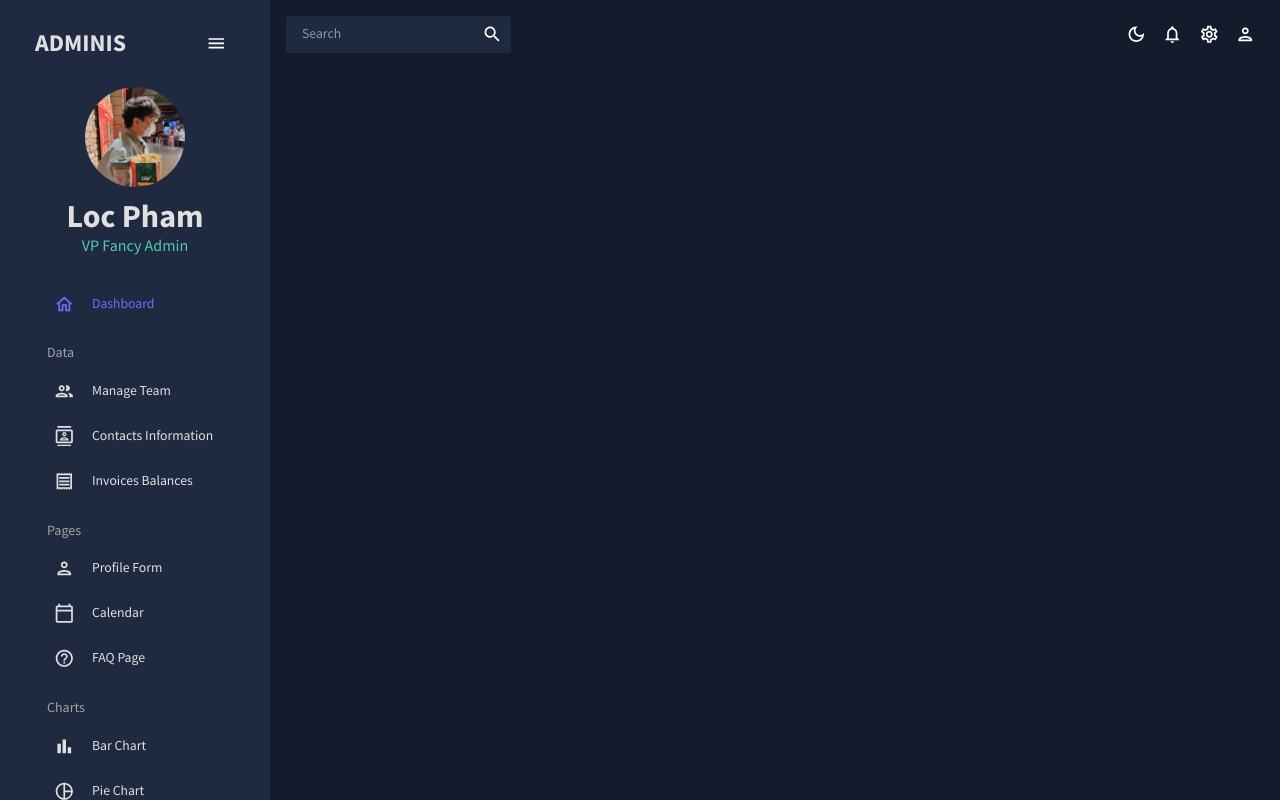
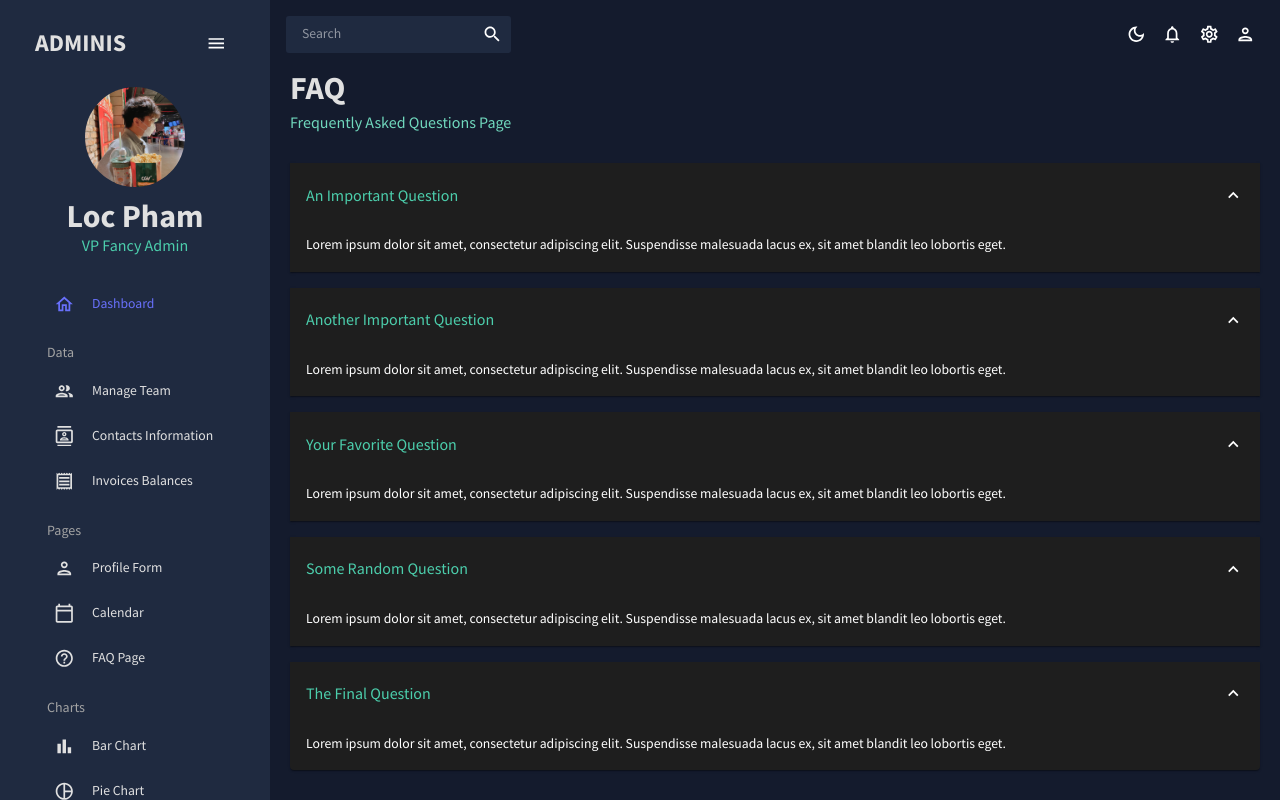
Before and after one commit to locpham050100/admin-dashboard, a React (Create React App) app: page /faq in a window 1280 px wide. Built offline with nearby package versions, Linux system fonts and the light colour scheme.

Commit message:
FAQ Page with MUI Accordion

```diff
--- a/package.json
+++ b/package.json
@@ -7,7 +7,9 @@
     "@emotion/styled": "^11.10.5",
     "@fullcalendar/core": "^6.0.0",
     "@fullcalendar/daygrid": "^6.0.0",
+    "@fullcalendar/interaction": "^6.0.1",
     "@fullcalendar/list": "^6.0.0",
+    "@fullcalendar/react": "^6.0.1",
     "@fullcalendar/timegrid": "^6.0.0",
     "@mui/icons-material": "^5.11.0",
     "@mui/material": "^5.11.0",
--- a/src/App.js
+++ b/src/App.js
@@ -13,9 +13,9 @@
 import Form from "./scenes/form";
 // import Line from "./scenes/line";
 // import Pie from "./scenes/pie";
-// import FAQ from "./scenes/faq";
+import FAQ from "./scenes/faq";
 // import Geography from "./scenes/geography";
-// import Calendar from "./scenes/calendar/calendar";
+import Calendar from "./scenes/calendar/calendar";
 
 function App() {
   const [theme, colorMode] = useMode();
@@ -37,8 +37,8 @@
               {/* <Route path="/bar" element={<Bar />} /> */}
               {/* <Route path="/pie" element={<Pie />} /> */}
               {/* <Route path="/line" element={<Line />} /> */}
-              {/* <Route path="/faq" element={<FAQ />} /> */}
-              {/* <Route path="/calendar" element={<Calendar />} /> */}
+              <Route path="/faq" element={<FAQ />} />
+              <Route path="/calendar" element={<Calendar />} />
               {/* <Route path="/geography" element={<Geography />} /> */}
             </Routes>
           </main>
--- a/src/index.css
+++ b/src/index.css
@@ -8,6 +8,7 @@
   height: 100%;
   width: 100%;
   font-family: "Source Sans Pro", sans-serif;
+  overflow-y: scroll;
 }
 
 .app {
@@ -16,7 +17,7 @@
 }
 
 ::-webkit-scrollbar {
-  width: 10px;
+  display: none;
 }
 
 /* Track */
--- /dev/null
+++ b/src/scenes/calendar/calendar.jsx
@@ -0,0 +1,132 @@
+import { useState } from "react";
+import FullCalendar from "@fullcalendar/react";
+import { formatDate } from '@fullcalendar/core'
+import dayGridPlugin from "@fullcalendar/daygrid";
+import timeGridPlugin from "@fullcalendar/timegrid";
+import interactionPlugin from "@fullcalendar/interaction";
+import listPlugin from "@fullcalendar/list";
+import {
+  Box,
+  List,
+  ListItem,
+  ListItemText,
+  Typography,
+  useTheme,
+} from "@mui/material";
+import Header from "../../components/Header";
+import { tokens } from "../../theme";
+
+const Calendar = () => {
+  const theme = useTheme();
+  const colors = tokens(theme.palette.mode);
+  const [currentEvents, setCurrentEvents] = useState([]);
+
+  const handleDateClick = (selected) => {
+    const title = prompt("Please enter a new title for your event");
+    const calendarApi = selected.view.calendar;
+    calendarApi.unselect();
+
+    if (title) {
+      calendarApi.addEvent({
+        id: `${selected.dateStr}-${title}`,
+        title,
+        start: selected.startStr,
+        end: selected.endStr,
+        allDay: selected.allDay,
+      });
+    }
+  };
+
+  const handleEventClick = (selected) => {
+    if (
+      window.confirm(
+        `Are you sure you want to delete the event '${selected.event.title}'`
+      )
+    ) {
+      selected.event.remove();
+    }
+  };
+
+  return (
+    <Box m="0 20px">
+      <Header title="Calendar" subtitle="Full Calendar Interactive Page" />
+
+      <Box display="flex" justifyContent="space-between">
+        {/* CALENDAR SIDEBAR */}
+        <Box
+          flex="1 1 20%"
+          backgroundColor={colors.primary[400]}
+          p="15px"
+          borderRadius="4px"
+        >
+          <Typography variant="h5">Events</Typography>
+          <List>
+            {currentEvents.map((event) => (
+              <ListItem
+                key={event.id}
+                sx={{
+                  backgroundColor: colors.greenAccent[500],
+                  margin: "10px 0",
+                  borderRadius: "2px",
+                }}
+              >
+                <ListItemText
+                  primary={event.title}
+                  secondary={
+                    <Typography>
+                      {formatDate(event.start, {
+                        year: "numeric",
+                        month: "short",
+                        day: "numeric",
+                      })}
+                    </Typography>
+                  }
+                />
+              </ListItem>
+            ))}
+          </List>
+        </Box>
+
+        {/* CALENDAR */}
+        <Box flex="1 1 100%" ml="15px">
+          <FullCalendar
+            height="75vh"
+            plugins={[
+              dayGridPlugin,
+              timeGridPlugin,
+              interactionPlugin,
+              listPlugin,
+            ]}
+            headerToolbar={{
+              left: "prev,next today",
+              center: "title",
+              right: "dayGridMonth,timeGridWeek,timeGridDay,listMonth",
+            }}
+            initialView="dayGridMonth"
+            editable={true}
+            selectable={true}
+            selectMirror={true}
+            dayMaxEvents={true}
+            select={handleDateClick}
+            eventClick={handleEventClick}
+            eventsSet={(events) => setCurrentEvents(events)}
+            initialEvents={[
+              {
+                id: "12315",
+                title: "All-day event",
+                date: "2022-12-14",
+              },
+              {
+                id: "5123",
+                title: "Timed event",
+                date: "2022-12-28",
+              },
+            ]}
+          />
+        </Box>
+      </Box>
+    </Box>
+  );
+};
+
+export default Calendar;
--- a/src/scenes/contacts/index.jsx
+++ b/src/scenes/contacts/index.jsx
@@ -53,7 +53,7 @@
   ];
 
   return (
-    <Box m=" 15px 20px ">
+    <Box m="0 20px ">
       <Header
         title="CONTACTS"
         subtitle="List of Contacts for Future Reference"
--- /dev/null
+++ b/src/scenes/faq/index.jsx
@@ -0,0 +1,86 @@
+import { Box, useTheme } from "@mui/material";
+import Header from "../../components/Header";
+import Accordion from "@mui/material/Accordion";
+import AccordionSummary from "@mui/material/AccordionSummary";
+import AccordionDetails from "@mui/material/AccordionDetails";
+import Typography from "@mui/material/Typography";
+import ExpandMoreIcon from "@mui/icons-material/ExpandMore";
+import { tokens } from "../../theme";
+
+const FAQ = () => {
+  const theme = useTheme();
+  const colors = tokens(theme.palette.mode);
+  return (
+    <Box m="0 20px">
+      <Header title="FAQ" subtitle="Frequently Asked Questions Page" />
+
+      <Accordion defaultExpanded>
+        <AccordionSummary expandIcon={<ExpandMoreIcon />}>
+          <Typography color={colors.greenAccent[500]} variant="h5">
+            An Important Question
+          </Typography>
+        </AccordionSummary>
+        <AccordionDetails>
+          <Typography>
+            Lorem ipsum dolor sit amet, consectetur adipiscing elit. Suspendisse
+            malesuada lacus ex, sit amet blandit leo lobortis eget.
+          </Typography>
+        </AccordionDetails>
+      </Accordion>
+      <Accordion defaultExpanded>
+        <AccordionSummary expandIcon={<ExpandMoreIcon />}>
+          <Typography color={colors.greenAccent[500]} variant="h5">
+            Another Important Question
+          </Typography>
+        </AccordionSummary>
+        <AccordionDetails>
+          <Typography>
+            Lorem ipsum dolor sit amet, consectetur adipiscing elit. Suspendisse
+            malesuada lacus ex, sit amet blandit leo lobortis eget.
+          </Typography>
+        </AccordionDetails>
+      </Accordion>
+      <Accordion defaultExpanded>
+        <AccordionSummary expandIcon={<ExpandMoreIcon />}>
+          <Typography color={colors.greenAccent[500]} variant="h5">
+            Your Favorite Question
+          </Typography>
+        </AccordionSummary>
+        <AccordionDetails>
+          <Typography>
+            Lorem ipsum dolor sit amet, consectetur adipiscing elit. Suspendisse
+            malesuada lacus ex, sit amet blandit leo lobortis eget.
+          </Typography>
+        </AccordionDetails>
+      </Accordion>
+      <Accordion defaultExpanded>
+        <AccordionSummary expandIcon={<ExpandMoreIcon />}>
+          <Typography color={colors.greenAccent[500]} variant="h5">
+            Some Random Question
+          </Typography>
+        </AccordionSummary>
+        <AccordionDetails>
+          <Typography>
+            Lorem ipsum dolor sit amet, consectetur adipiscing elit. Suspendisse
+            malesuada lacus ex, sit amet blandit leo lobortis eget.
+          </Typography>
+        </AccordionDetails>
+      </Accordion>
+      <Accordion defaultExpanded>
+        <AccordionSummary expandIcon={<ExpandMoreIcon />}>
+          <Typography color={colors.greenAccent[500]} variant="h5">
+            The Final Question
+          </Typography>
+        </AccordionSummary>
+        <AccordionDetails>
+          <Typography>
+            Lorem ipsum dolor sit amet, consectetur adipiscing elit. Suspendisse
+            malesuada lacus ex, sit amet blandit leo lobortis eget.
+          </Typography>
+        </AccordionDetails>
+      </Accordion>
+    </Box>
+  );
+};
+
+export default FAQ;
--- a/src/scenes/form/index.jsx
+++ b/src/scenes/form/index.jsx
@@ -12,7 +12,7 @@
   };
 
   return (
-    <Box m="15px 20px">
+    <Box m="0 20px">
       <Header title="CREATE USER" subtitle="Create a New User Profile" />
 
       <Formik
--- a/src/scenes/invoices/index.jsx
+++ b/src/scenes/invoices/index.jsx
@@ -43,7 +43,7 @@
   ];
 
   return (
-    <Box m="15px 20px">
+    <Box m="0 20px">
       <Header title="INVOICES" subtitle="List of Invoice Balances" />
       <Box
         m="30px 0 0 0"
--- a/src/scenes/team/index.jsx
+++ b/src/scenes/team/index.jsx
@@ -70,7 +70,7 @@
   ];
 
   return (
-    <Box m="15px 20px">
+    <Box m="0 20px">
       <Header title="TEAM" subtitle="Managing the Team Members" />
       <Box
         m="30px 0 0 0"
```
Also changed, not shown: 1 other file (tests, documents, lock files or other folders).
